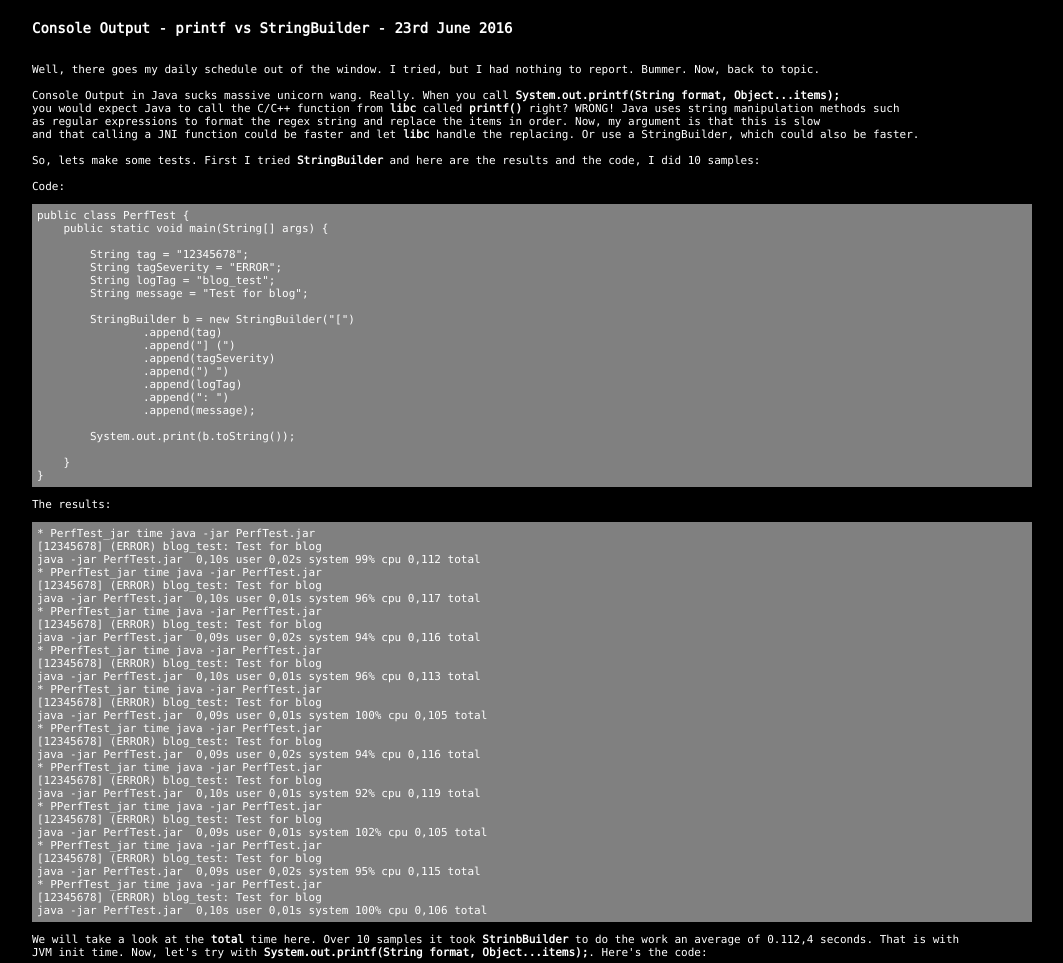
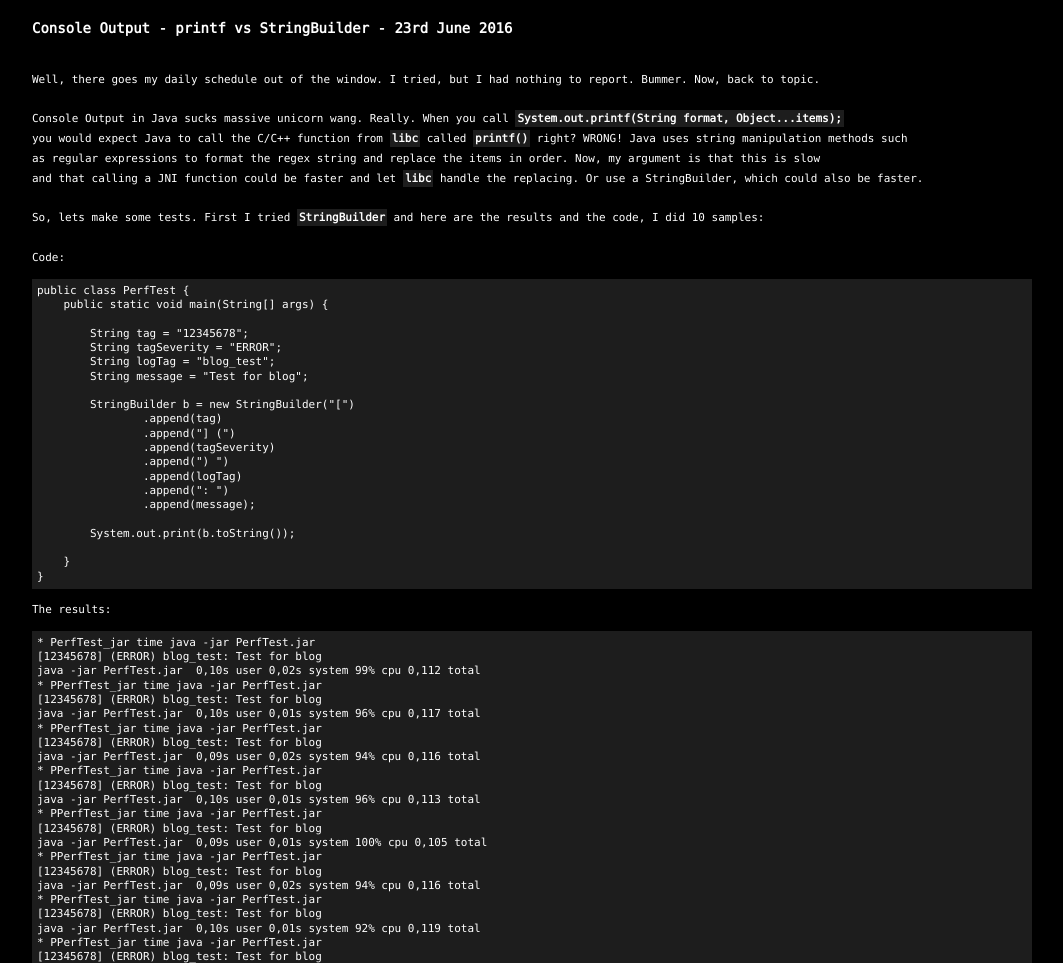
Before and after one commit to smclt30p/smclt30p.github.io, a plain HTML site: page posts/2016/06/23-printf-vs-stringbuilder.html in a window 1280 px wide. Shown: the top 963 px of the page, without its empty margins (108-1171 px from the left). Drawn offline with Linux system fonts and the light colour scheme.

Commit message:
Increased paragraph spacing, changed code background and introduced inline code

```diff
--- a/css/master.css
+++ b/css/master.css
@@ -48,8 +48,19 @@ h3 {
     font-size: 15px;
 }
 .code {
-    background:  gray;
+    background: #1D1D1D;
     color: white;
     font-size: 11px;
     padding: 5px;
+    line-height: 1.3;
 }
+b {
+    background: #1D1D1D;
+    color: white;
+    font-size: 11px;
+    padding: 2px;
+    text-decoration: none;
+}
+pre {
+    line-height: 1.8;
+}
```
